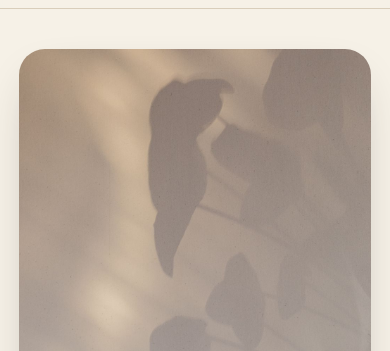
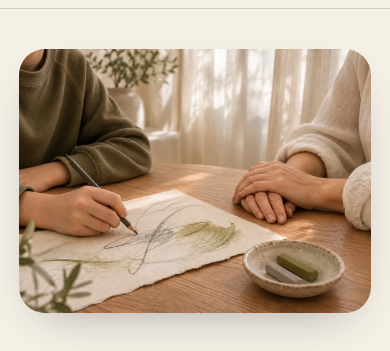
Before and after one commit to shanibar1/ravit-hilman-website, an Astro site: page / in a window 390 px wide. Shown: the part 66-417 px from the top of the page. Built offline with nearby package versions, Linux system fonts and the light colour scheme; Astro itself is replaced by a stand-in of ours; a web font is replaced by a local one.

Commit message:
Replace hero image with the therapy-session photo
- New hero image: teen drawing while an adult sits across the table (provided
  by the owner). Optimized WebP (hero-session.webp, 1200x900, metadata stripped).
- Reframed the hero figure from 4:5 portrait to 4:3 landscape so the drawing
  hand, the paper, and the person across the table stay visible on desktop and
  mobile; widened the mobile figure cap. Headline, copy, buttons and layout
  unchanged.
- alt="מתבגר מצייר בעיפרון במהלך מפגש ליווי רגשי". Removed the unused hero.jpg.
- Ravit's portrait in "נעים להכיר" is unchanged.

Verified build + hero at desktop and mobile; no horizontal overflow.

Co-Authored-By: Claude Opus 4.8 <noreply@anthropic.com>

```diff
--- a/src/components/Hero.astro
+++ b/src/components/Hero.astro
@@ -27,8 +27,8 @@ const { hero } = site;
       <img
         src={asset(hero.image.src)}
         alt={hero.image.alt}
-        width="1000"
-        height="1250"
+        width="1200"
+        height="900"
         fetchpriority="high"
         decoding="async"
       />
@@ -80,7 +80,7 @@ const { hero } = site;
   .hero-figure { position: relative; margin: 0; }
   .hero-figure img {
     width: 100%;
-    aspect-ratio: 4 / 5;
+    aspect-ratio: 4 / 3;
     object-fit: cover;
     border-radius: var(--radius-lg);
     box-shadow: var(--shadow);
@@ -99,7 +99,7 @@ const { hero } = site;
 
   @media (max-width: 860px) {
     .hero-grid { grid-template-columns: 1fr; }
-    .hero-figure { order: -1; max-width: 440px; margin-inline: auto; }
+    .hero-figure { order: -1; max-width: 560px; margin-inline: auto; }
     .hero-figure-frame { display: none; }
     .hero-title { margin-top: 0.8rem; }
     .hero-intro { max-width: none; }
--- a/src/content/site.ts
+++ b/src/content/site.ts
@@ -85,10 +85,8 @@ export const site = {
     ctaLabel: 'ליצירת קשר',
     ctaHref: '#contact',
     image: {
-      // Replace with an approved portrait of Ravit when available (keep ~4:5).
-      src: 'images/hero.jpg',
-      alt: 'צללי עלים רכים על קיר בהיר באור יום — אווירה שקטה ומזמינה',
-      credit: 'Pexels',
+      src: 'images/hero-session.webp',
+      alt: 'מתבגר מצייר בעיפרון במהלך מפגש ליווי רגשי',
     } as SiteImage,
   },
 
```
Also changed, not shown: public/images/CREDITS.md (+7 -10 lines), public/images/hero-session.webp (added), public/images/hero.jpg (deleted).
